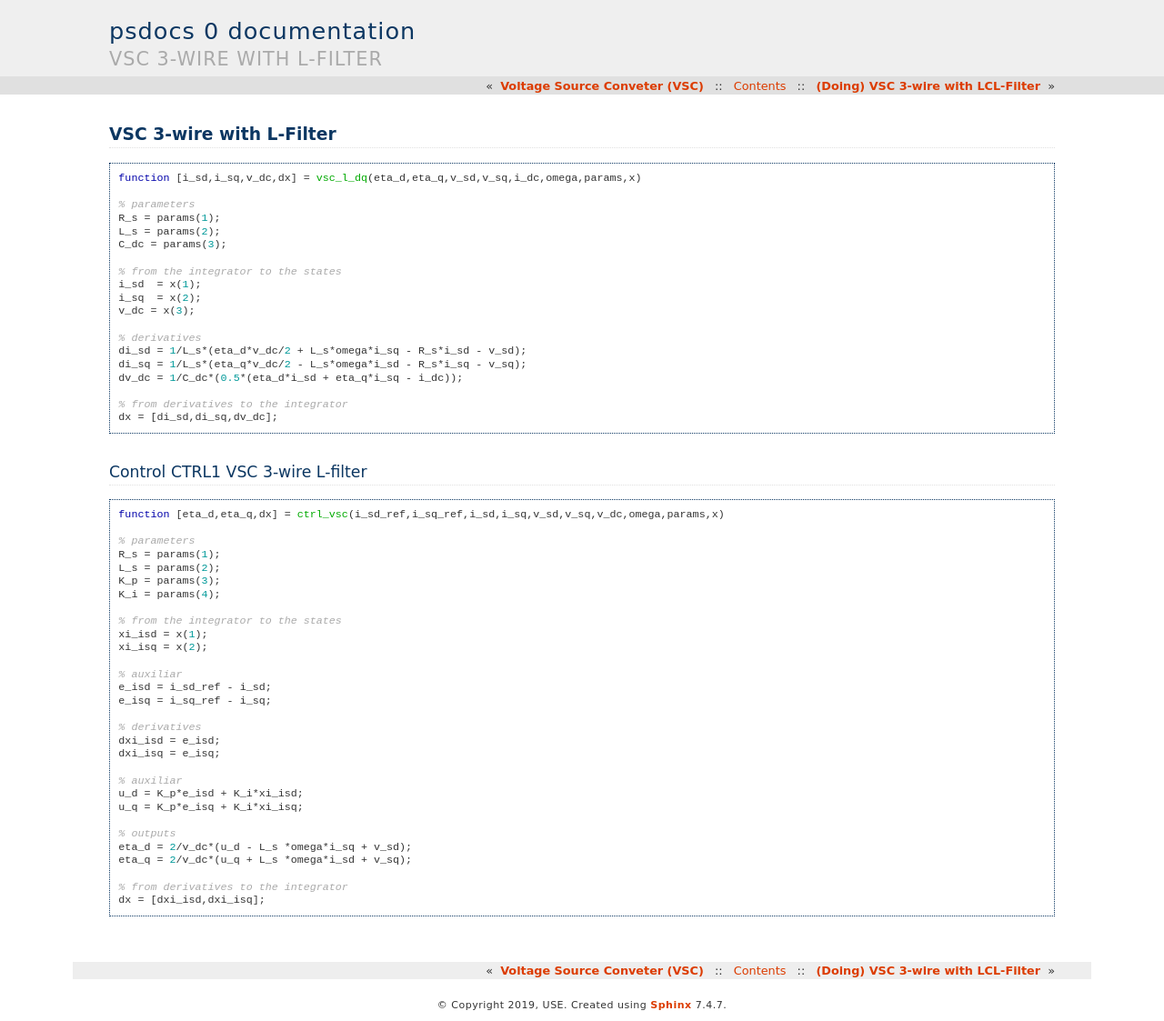
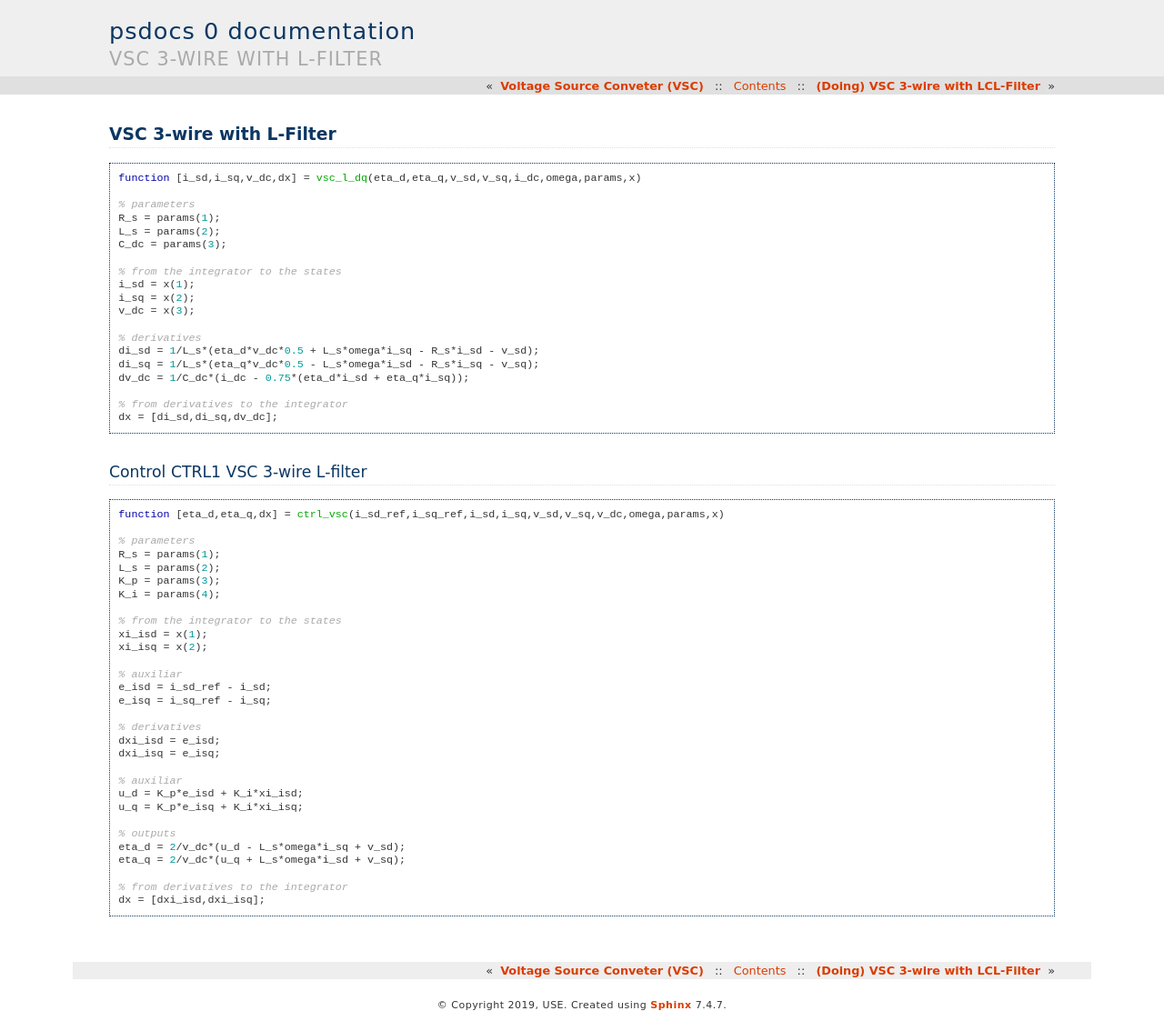
Before and after one commit to psmodels/psdocs, a Sphinx documentation site: the page built from source/vsc/l_filter.rst, in a window 1280 px wide. Shown: the whole page at 91% size. Built offline with Sphinx 7.4.7, drawn with Linux system fonts in a browser that asks for light colours.

Commit message:
DC-side equation correction

```diff
--- a/source/vsc/l_filter.rst
+++ b/source/vsc/l_filter.rst
@@ -13,14 +13,14 @@ VSC 3-wire with L-Filter
     C_dc = params(3);
 
     % from the integrator to the states
-    i_sd  = x(1);
-    i_sq  = x(2);
+    i_sd = x(1);
+    i_sq = x(2);
     v_dc = x(3);
 
     % derivatives
-    di_sd = 1/L_s*(eta_d*v_dc/2 + L_s*omega*i_sq - R_s*i_sd - v_sd);
-    di_sq = 1/L_s*(eta_q*v_dc/2 - L_s*omega*i_sd - R_s*i_sq - v_sq);
-    dv_dc = 1/C_dc*(0.5*(eta_d*i_sd + eta_q*i_sq - i_dc));
+    di_sd = 1/L_s*(eta_d*v_dc*0.5 + L_s*omega*i_sq - R_s*i_sd - v_sd);
+    di_sq = 1/L_s*(eta_q*v_dc*0.5 - L_s*omega*i_sd - R_s*i_sq - v_sq);
+    dv_dc = 1/C_dc*(i_dc - 0.75*(eta_d*i_sd + eta_q*i_sq));
 
     % from derivatives to the integrator
     dx = [di_sd,di_sq,dv_dc];
@@ -60,8 +60,8 @@ Control CTRL1 VSC 3-wire L-filter
     u_q = K_p*e_isq + K_i*xi_isq;
 
     % outputs
-    eta_d = 2/v_dc*(u_d - L_s *omega*i_sq + v_sd);
-    eta_q = 2/v_dc*(u_q + L_s *omega*i_sd + v_sq);
+    eta_d = 2/v_dc*(u_d - L_s*omega*i_sq + v_sd);
+    eta_q = 2/v_dc*(u_q + L_s*omega*i_sd + v_sq);
 
     % from derivatives to the integrator
     dx = [dxi_isd,dxi_isq];
```
